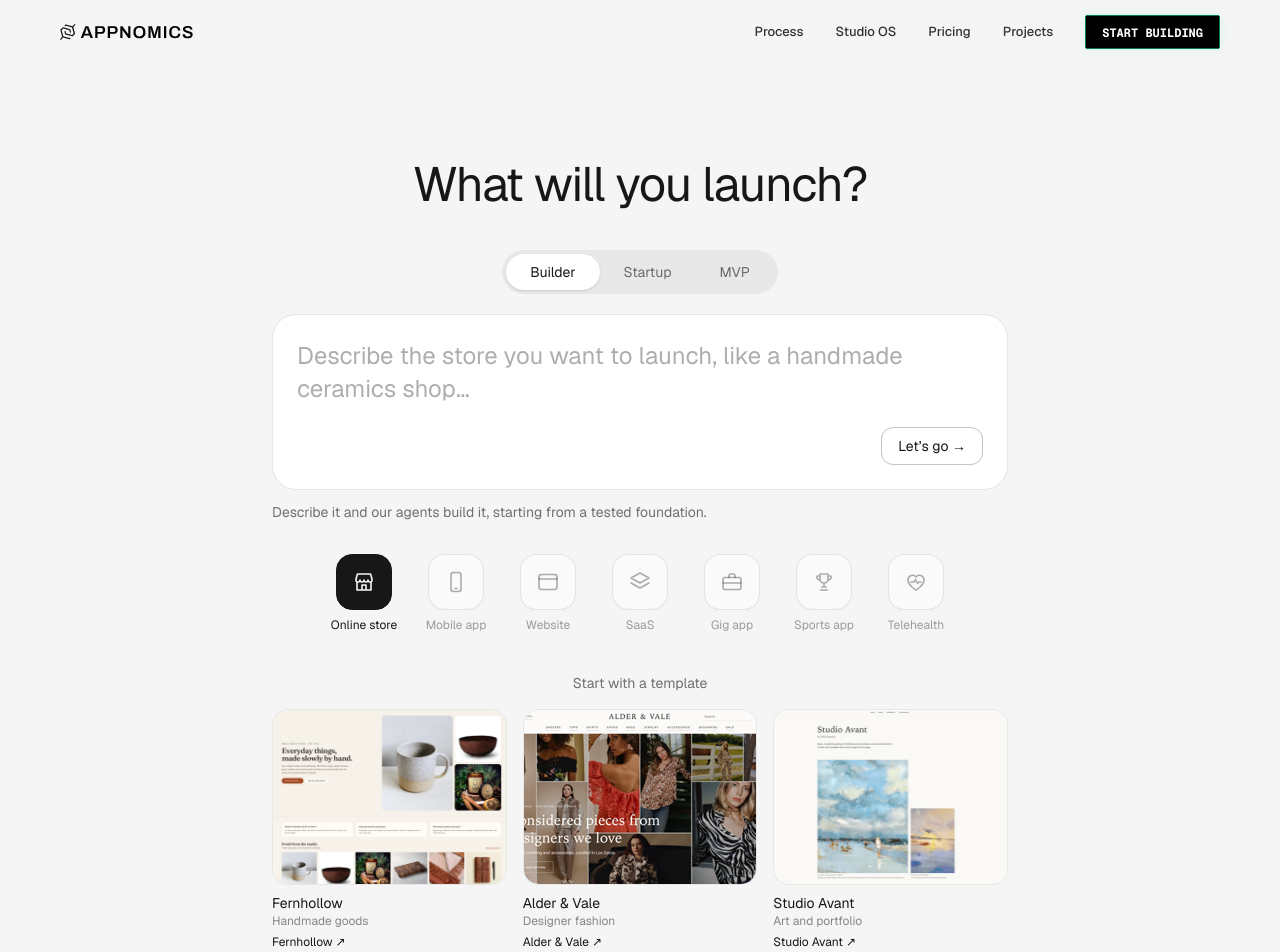
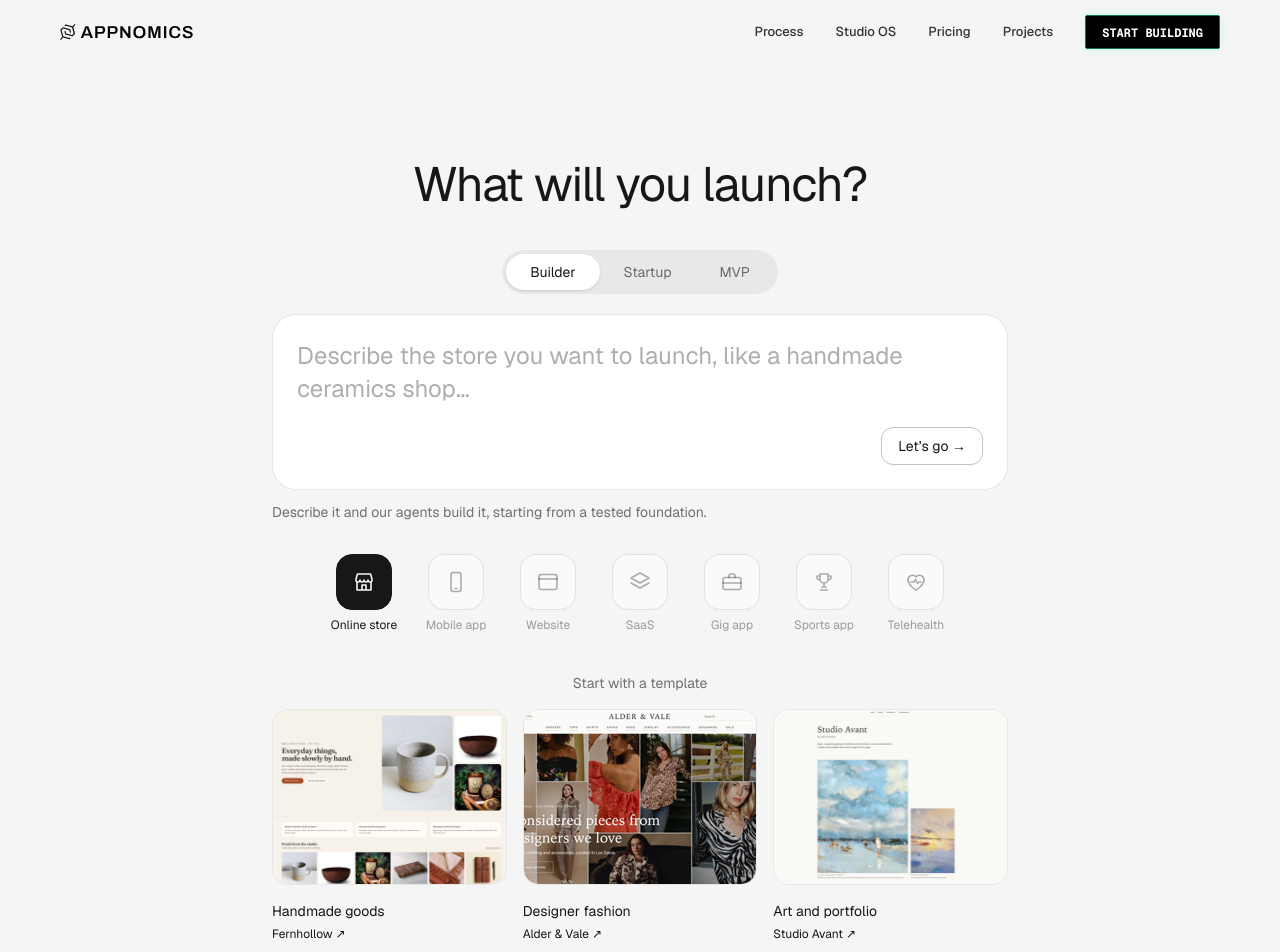
Before and after one commit to rup2701/appnomics-landing, a Next.js app: page / in a window 1280 px wide. Shown: the top 952 px of the page. Built offline with nearby package versions, Linux system fonts and the light colour scheme.

Commit message:
refactor(HeroPrompt): adjust spacing and update caption display

```diff
--- a/components/HeroPrompt.tsx
+++ b/components/HeroPrompt.tsx
@@ -431,8 +431,8 @@ export default function HeroPrompt({ onSubmit, contactHref = "/contact" }: Props
                         /> :
                         t.art}
                     </span>
-                    <span className="mt-2 block truncate text-sm text-foreground">{t.label}</span>
-                    <span className="block truncate text-xs text-foreground/50">{t.caption}</span>
+                    <span className="mt-4 block truncate text-sm text-foreground">{t.caption}</span>
+                    {/* <span className="block truncate text-sm text-foreground/50">{t.caption}</span> */}
                     <a
                       href={t.demoUrl}
                       target="_blank"
```
